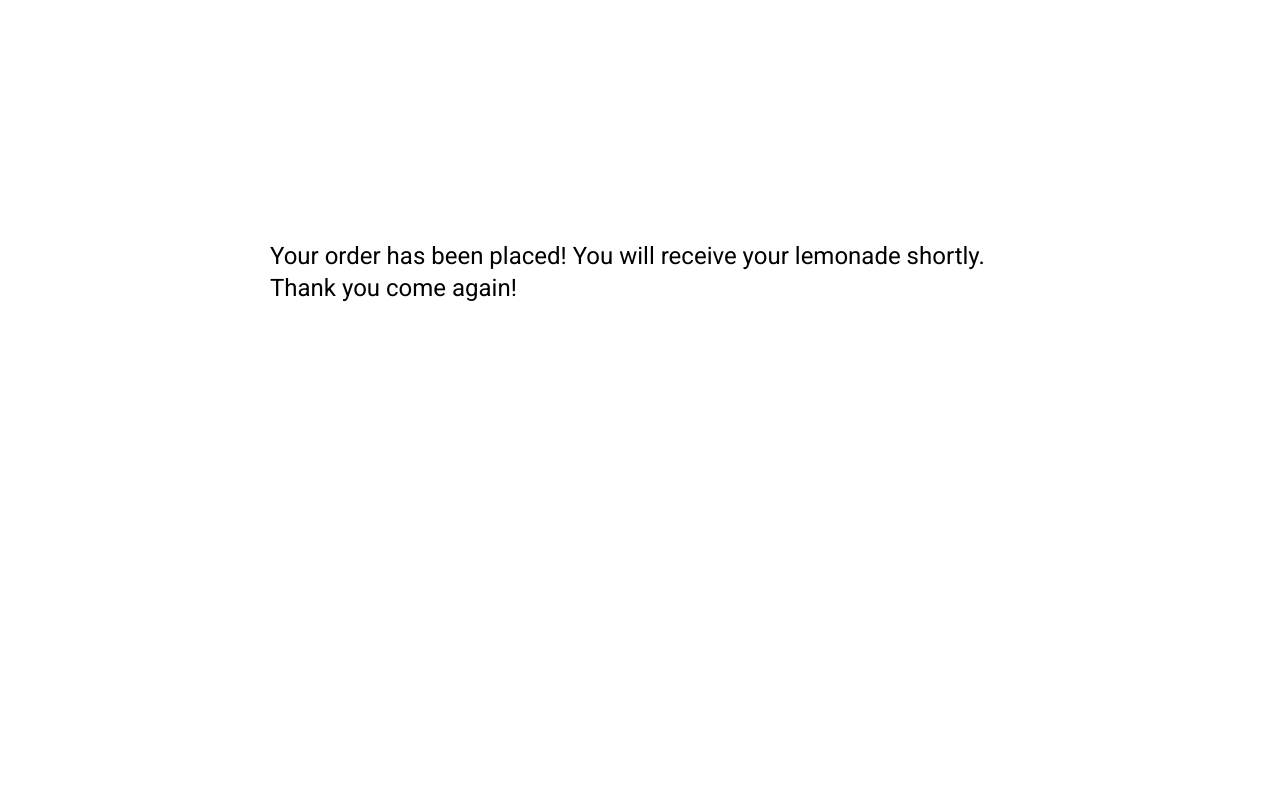
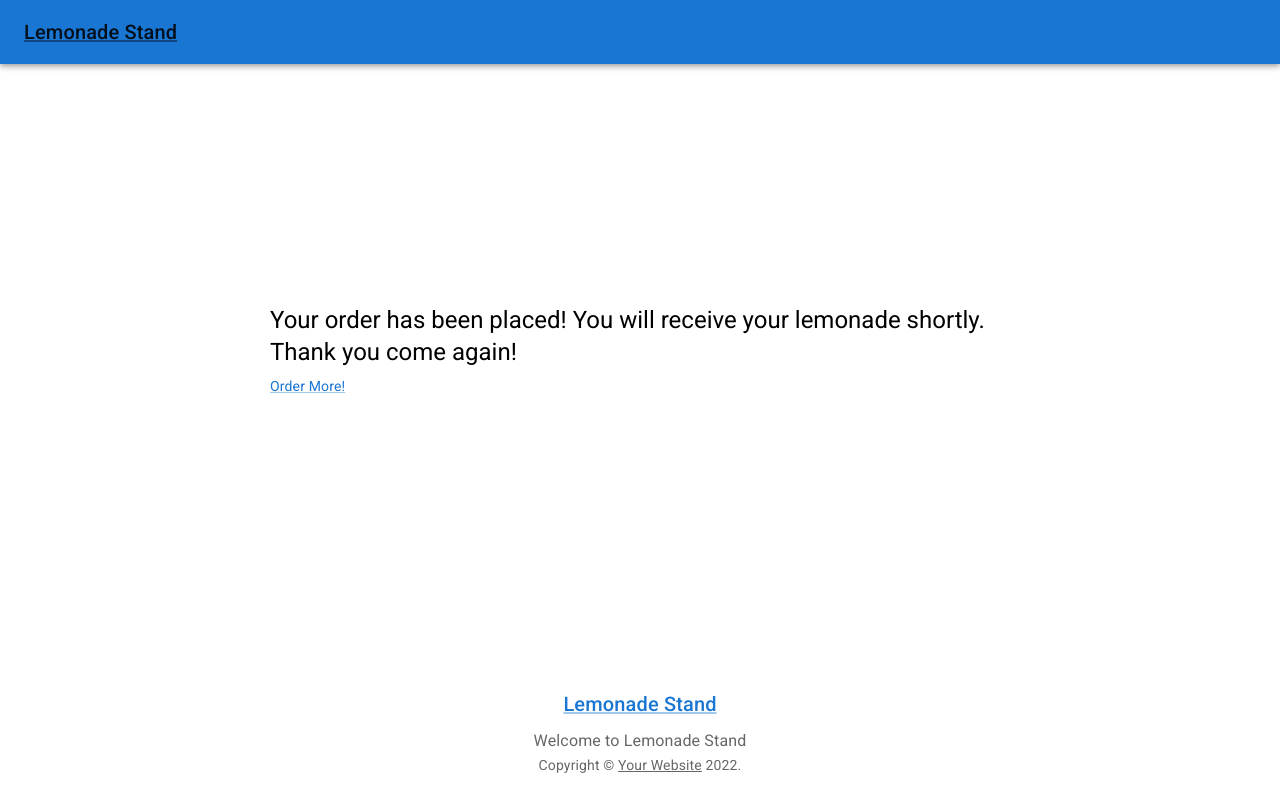
Before and after one commit to tommynunez/lemonadestandui, a React (Vite) app: page /storefront/confirmation in a window 1280 px wide. Shown: the top 812 px of the page. Built offline with nearby package versions, Linux system fonts and the light colour scheme.

Commit message:
final fixes

```diff
--- a/src/components/lemonadestand/Confirmation/index.tsx
+++ b/src/components/lemonadestand/Confirmation/index.tsx
@@ -1,13 +1,26 @@
-import { Container, Box, Typography } from '@mui/material';
+import { Container, Box, Typography, Button, Link, } from '@mui/material';
 import React from 'react';
+import { useNavigate } from 'react-router-dom';
 
 const Confirmation = () => {
+    const navigate = useNavigate();
+
     return (
         <Container maxWidth="md" disableGutters={true}>
             <Box>
-                <Typography mx={10} my={30} gutterBottom variant="h5">
+                <Typography mx={10} my={30} variant="h5">
                     Your order has been placed! You will receive your lemonade shortly.<br />
                     Thank you come again!
+                    <br />
+                    <Link
+                        component="button"
+                        variant="body2"
+                        onClick={() => {
+                            navigate("/storefront");
+                        }}
+                    >
+                        Order More!
+                    </Link>
                 </Typography>
             </Box>
         </Container>
--- a/src/components/lemonadestand/Product/index.tsx
+++ b/src/components/lemonadestand/Product/index.tsx
@@ -14,7 +14,7 @@ import { TFormAttribute } from '../../../types/FormAttributes';
 
 const ProductCard = (props: any) => (
     <Grid item md={6} sx={{ mt: 3 }}>
-        <Card sx={{ border: ` ${(props?.item?.lemonadeType?.name === "Regular Lemonade") ? "1px solid yellow" : "1px solid pink"}` }}>
+        <Card sx={{ border: ` ${(props?.item?.lemonadeType?.name === "Regular Lemonade") ? "1px solid yellow" : (props?.item?.lemonadeType?.name === "Pink Lemonade") ? "1px solid pink" : "1px solid black"}` }}>
             <CardContent>
                 <Typography color="text.secondary" gutterBottom>
                     {props?.item?.lemonadeType?.name}
--- a/src/components/lemonadestand/index.tsx
+++ b/src/components/lemonadestand/index.tsx
@@ -196,14 +196,17 @@ const LemonadeStand = () => {
                 message: ''
             });
         };
-        console.log(lineItems)
+
         if (activeStep === steps.length - 1) {
+            const filteredLineitems = lineItems.filter((item: LineItem, index: number) => {
+                return item.quantity && item.quantity > 0
+            });
             //Todo send data to server
             //reroute user to confirmation page
 
-            const totalCost = lineItems
+            const totalCost = filteredLineitems
                 .map((item: LineItem, index: number) => {
-                    const quantity = isNaN(lineItems[index]?.quantity) ? 0 : lineItems[index]?.quantity;
+                    const quantity = isNaN(filteredLineitems[index]?.quantity) ? 0 : filteredLineitems[index]?.quantity;
                     const totalAmount = quantity * item.cost;
                     return (totalAmount);
                 }).reduce((acc, value) => acc + value)
@@ -219,14 +222,14 @@ const LemonadeStand = () => {
                             "email": contactInformation.email,
                             "phone": contactInformation.phone,
                             "totalCost": parseFloat(totalCost),
-                            "lineItems": lineItems,
+                            "lineItems": filteredLineitems,
                         }
                     }
                 }
             ).then((response) => {
                 console.log(response);
                 if (response?.data?.insertOrder) {
-                    navigate("/confirmation");
+                    navigate("/storefront/confirmation");
                 }
             }).catch((error) => {
                 console.log(error);
--- a/src/components/shared/Routes/index.tsx
+++ b/src/components/shared/Routes/index.tsx
@@ -21,7 +21,7 @@ const Routing = () => {
         },
         {
             path: "/storefront/confirmation",
-            element: <Confirmation />,
+            element: <Layout element={<Confirmation />} />,
         },
         {
             path: "/storefront",
```
